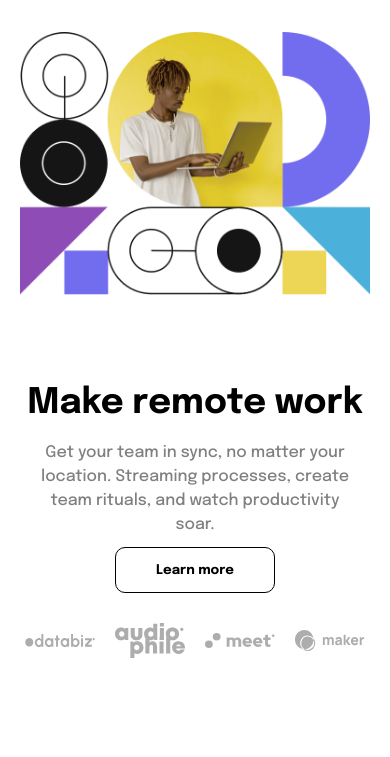
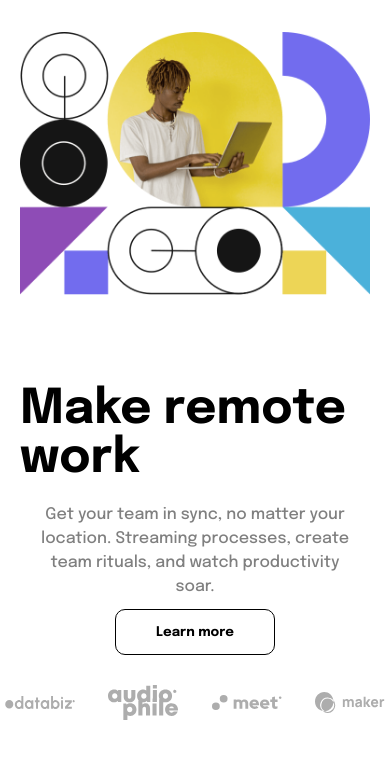
Before and after one commit to oderinde300/dropMenu, a plain HTML site: page index.html in a window 390 px wide. Shown: the part 87-844 px from the top of the page. Drawn offline with Linux system fonts and the light colour scheme.

Commit message:
Update style.css

```diff
--- a/style.css
+++ b/style.css
@@ -245,8 +245,12 @@ p {
 
 @media (max-width: 1400px){
     .hero {
-        max-width: 700px;
-        grid-template-columns: repeat(2, 350px);
+        max-width: 900px;
+        grid-template-columns: repeat(2, 450px);
+    }
+
+    .hero h1 {
+        font-size: 4rem;
     }
 }
 
@@ -256,9 +260,22 @@ p {
     }
 
     .hero {
-        max-width: 700px;
-        grid-template-columns: (2, 300px);
+        max-width: 800px;
+        grid-template-columns: (2, 400px);
         gap: 0;
+    }
+
+    .hero h1 {
+        font-size: 3rem;
+    }
+
+    .hero .imd {
+        width: 20px;
+        margin-right: 5px;
+    }
+
+    .icons {
+        width: 400px;
     }
 }
 
@@ -270,6 +287,10 @@ p {
     .hero {
         max-width: 700px;
         grid-template-columns: (2, 300px);
+    }
+
+    .hero h1 {
+        font-size: 3rem;
     }
 }
 
```
